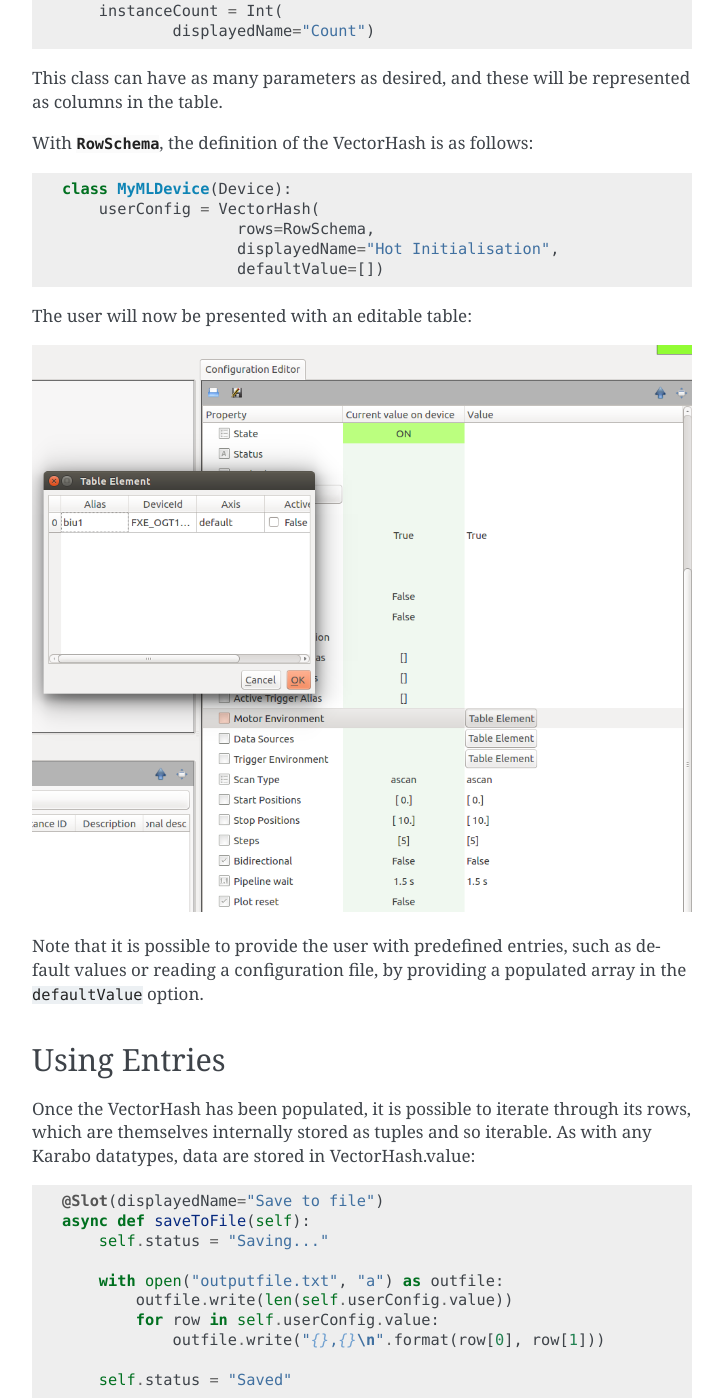
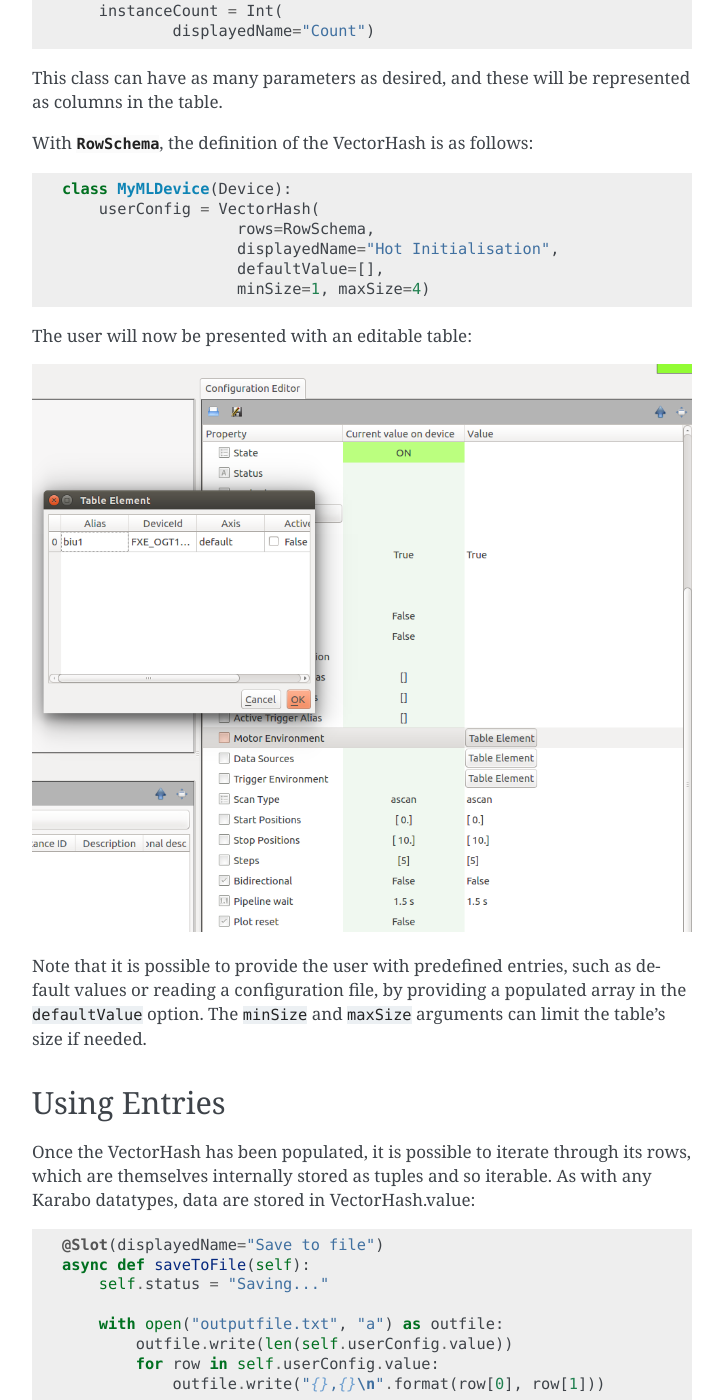
Before and after one commit to European-XFEL/howToMiddlelayer, a Sphinx documentation site: the page built from source/chap3/table_element.rst, in a window 1280 px wide and 1400 px high, scrolled down 411 px. Shown: the whole window, without its empty margins (388-1111 px from the left). Built offline with Sphinx 7.4.7, drawn with Linux system fonts in a browser that asks for light colours.

Commit message:
Add min and max VectorHash length

```diff
--- a/source/chap3/table_element.rst
+++ b/source/chap3/table_element.rst
@@ -33,7 +33,8 @@ With :class:`RowSchema`, the definition of the VectorHash is as follows:
         userConfig = VectorHash(
                        rows=RowSchema,
                        displayedName="Hot Initialisation",
-                       defaultValue=[])
+                       defaultValue=[],
+                       minSize=1, maxSize=4)
 
 The user will now be presented with an editable table:
 
@@ -42,6 +43,8 @@ The user will now be presented with an editable table:
 Note that it is possible to provide the user with predefined entries, such as
 default values or reading a configuration file, by providing a populated array
 in the ``defaultValue`` option.
+The ``minSize`` and ``maxSize`` arguments can limit the table's size if
+needed.
 
 Using Entries
 -------------
```
